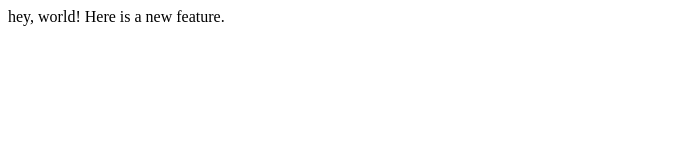
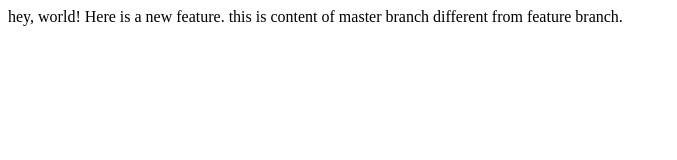
Before and after one commit to captainvg/lecture1, a plain HTML site: page index.html in a window 1280 px wide. Shown: the whole page, without its empty margins (0-677 px from the left). Drawn offline with Linux system fonts and the light colour scheme.

Commit message:
changed something different in master from feature- try1

```diff
--- a/index.html
+++ b/index.html
@@ -6,5 +6,6 @@
 <body>
 	hey, world!
 	Here is a new feature.
+	this is content of master branch different from feature branch.
 </body>
 </html>
```
